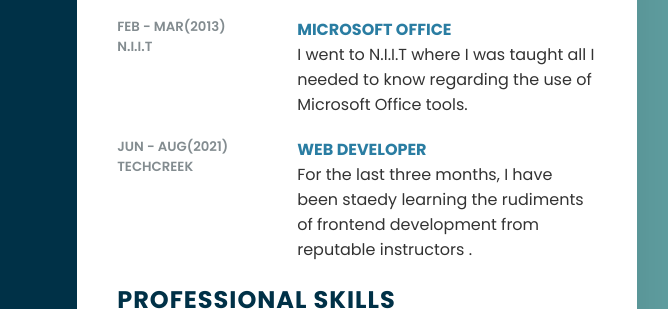
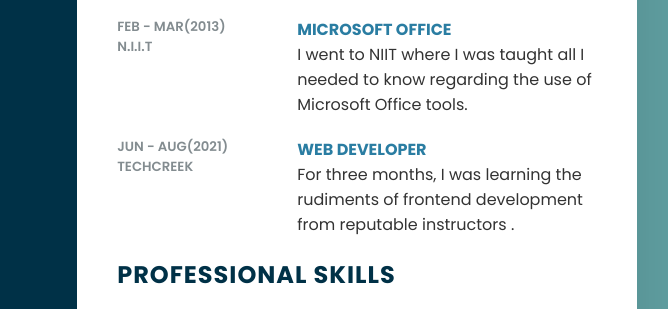
Before and after one commit to Ishiukwu/Sami-CV, a plain HTML site: page CV.html in a window 1280 px wide. Shown: the part 568-877 px from the top of the page, 503-1171 px from the left. Drawn offline with Linux system fonts and the light colour scheme.

Commit message:
Update CV.html
Made a few changes

```diff
--- a/CV.html
+++ b/CV.html
@@ -95,7 +95,7 @@
                     </div>
                     <div class="text">
                         <h4>Microsoft Office</h4>
-                        <p>I went to N.I.I.T where I was taught all I needed
+                        <p>I went to NIIT where I was taught all I needed
                             to know regarding the use of Microsoft Office tools.</p>
                     </div>
                 </div>
@@ -106,7 +106,7 @@
                     </div>
                     <div class="text">
                         <h4>Web Developer</h4>
-                        <p>For the last three months, I have been staedy learning the rudiments
+                        <p>For three months, I was learning the rudiments
                             of frontend development from reputable instructors .</p>
                     </div>
                 </div>
```
